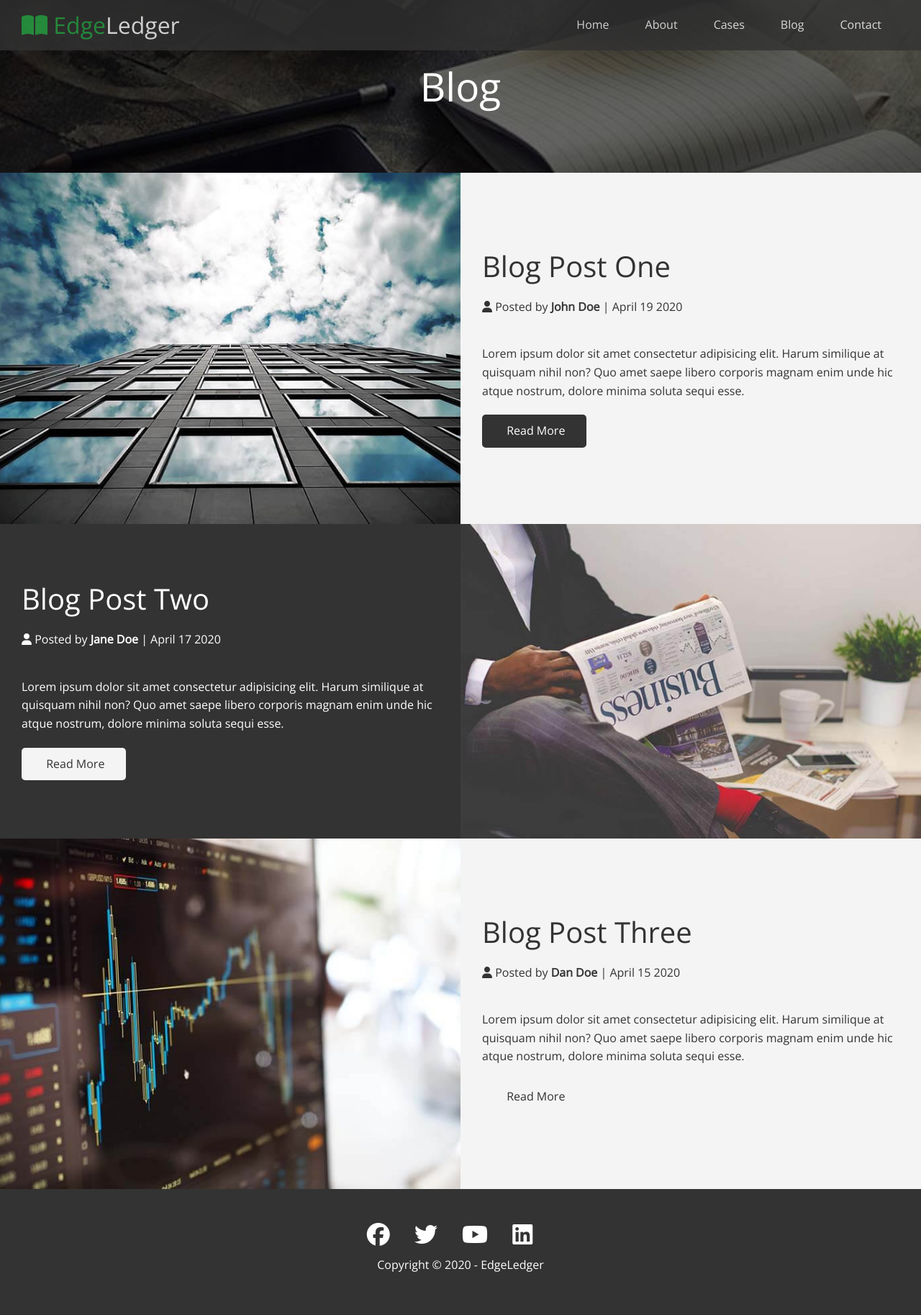
After one commit to winadiw/modern-html-css-course, a PHP site: page /blog.html in a window 1280 px wide. The commit adds this page. Shown: the whole page at 72% size. Run offline with PHP 8.4, Linux system fonts and the light colour scheme; some libraries are stand-ins or nearby versions.

Commit message:
#58 - inner pages

```diff
--- /dev/null
+++ b/edgeledger_website/blog.html
@@ -0,0 +1,108 @@
+<!DOCTYPE html>
+<html lang="en">
+
+<head>
+  <meta charset="UTF-8" />
+  <meta name="viewport" content="width=device-width, initial-scale=1.0" />
+  <script src="https://kit.fontawesome.com/c376bcfedf.js" crossorigin="anonymous"></script>
+  <link rel="stylesheet" href="./css/utilities.css" />
+  <link rel="stylesheet" href="./css/style.css" />
+  <title>Read Our Blog</title>
+</head>
+
+<body id="home">
+  <header class="hero blog">
+    <div id="nav" class="navbar">
+      <h1 class="logo">
+        <span class="text-primary"><i class="fas fa-book-open"></i> Edge</span>Ledger
+      </h1>
+      <nav>
+        <ul>
+          <li><a href="index.html">Home</a></li>
+          <li><a href="index.html#about">About</a></li>
+          <li><a href="index.html#cases">Cases</a></li>
+          <li><a href="index.html#blog">Blog</a></li>
+          <li><a href="index.html#contact">Contact</a></li>
+        </ul>
+      </nav>
+    </div>
+    <div class="content">
+      <h1>Blog</h1>
+    </div>
+  </header>
+
+  <main>
+    <article class="flex-columns">
+      <div class="row">
+        <div class="column">
+          <div class="column-1">
+            <img src="images/blog/blog1.jpg" alt="Blog">
+          </div>
+        </div>
+        <div class="column">
+          <div class="column-2 bg-light">
+            <h2>Blog Post One</h2>
+            <p class="meta"><i class="fas fa-user"></i> Posted by <strong>John Doe</strong> | April 19 2020</p>
+            <p>Lorem ipsum dolor sit amet consectetur adipisicing elit. Harum similique at quisquam nihil non? Quo amet
+              saepe libero corporis magnam enim unde hic atque nostrum, dolore minima soluta sequi esse.</p>
+            <a href="post.html" class="btn btn-dark">
+              <i class="fas fa-chevron"></i>
+              Read More</a>
+          </div>
+        </div>
+      </div>
+    </article>
+    <article class="flex-columns flex-reverse">
+      <div class="row">
+        <div class="column">
+          <div class="column-1">
+            <img src="images/blog/blog2.jpg" alt="Blog">
+          </div>
+        </div>
+        <div class="column">
+          <div class="column-2 bg-dark">
+            <h2>Blog Post Two</h2>
+            <p class="meta"><i class="fas fa-user"></i> Posted by <strong>Jane Doe</strong> | April 17 2020</p>
+            <p>Lorem ipsum dolor sit amet consectetur adipisicing elit. Harum similique at quisquam nihil non? Quo amet
+              saepe libero corporis magnam enim unde hic atque nostrum, dolore minima soluta sequi esse.</p>
+            <a href="post.html" class="btn btn-light">
+              <i class="fas fa-chevron"></i>
+              Read More</a>
+          </div>
+        </div>
+      </div>
+    </article>
+    <article class="flex-columns">
+      <div class="row">
+        <div class="column">
+          <div class="column-1">
+            <img src="images/blog/blog3.jpg" alt="Blog">
+          </div>
+        </div>
+        <div class="column">
+          <div class="column-2 bg-light">
+            <h2>Blog Post Three</h2>
+            <p class="meta"><i class="fas fa-user"></i> Posted by <strong>Dan Doe</strong> | April 15 2020</p>
+            <p>Lorem ipsum dolor sit amet consectetur adipisicing elit. Harum similique at quisquam nihil non? Quo amet
+              saepe libero corporis magnam enim unde hic atque nostrum, dolore minima soluta sequi esse.</p>
+            <a href="post.html" class="btn btn-light">
+              <i class="fas fa-chevron"></i>
+              Read More</a>
+          </div>
+        </div>
+      </div>
+    </article>
+  </main>
+
+  <footer class="footer bg-dark">
+    <div class="social">
+      <a href="#"><i class="fab fa-facebook fa-2x"></i></a>
+      <a href="#"><i class="fab fa-twitter fa-2x"></i></a>
+      <a href="#"><i class="fab fa-youtube fa-2x"></i></a>
+      <a href="#"><i class="fab fa-linkedin fa-2x"></i></a>
+    </div>
+    <p>Copyright &copy; 2020 - EdgeLedger</p>
+  </footer>
+</body>
+
+</html>
--- a/edgeledger_website/css/style.css
+++ b/edgeledger_website/css/style.css
@@ -106,6 +106,11 @@ img {
   background: rgba(0, 0, 0, 0.6);
 }
 
+.hero.blog {
+  background: url('../images/home/blog.jpg') no-repeat center center/cover;
+  height: 30vh;
+}
+
 /* Anything in hero, set the z-index */
 .hero * {
   z-index: 10;
@@ -170,6 +175,30 @@ img {
   margin-top: 20px;
 }
 
+/* Post */
+
+.post {
+  padding: 50px 30px;
+}
+
+.post h2 {
+  font-size: 40px;
+  margin-bottom: 20px;
+  padding-bottom: 10px;
+  border-bottom: #ccc solid 1px;
+}
+
+.post .meta {
+  margin-bottom: 30px;
+}
+
+.post img {
+  width: 400px;
+  border-radius: 50%;
+  display: block;
+  margin: 0 auto 30px;
+}
+
 /* Footer */
 .footer {
   display: flex;
@@ -218,4 +247,8 @@ img {
   .team img {
     width: 70%;
   }
+
+  .post img {
+    width: 300px;
+  }
 }
--- a/edgeledger_website/css/utilities.css
+++ b/edgeledger_website/css/utilities.css
@@ -61,7 +61,7 @@
 }
 
 /* Flex Columns */
-.flex-columns .flex-reverse .row {
+.flex-columns.flex-reverse .row {
   flex-direction: row-reverse;
 }
 
--- a/edgeledger_website/index.html
+++ b/edgeledger_website/index.html
@@ -133,7 +133,7 @@
             <h2>Blog Post One</h2>
             <p>Lorem ipsum dolor sit amet consectetur adipisicing elit. Harum similique at quisquam nihil non? Quo amet
               saepe libero corporis magnam enim unde hic atque nostrum, dolore minima soluta sequi esse.</p>
-            <a href="#" class="btn btn-outline">
+            <a href="blog.html" class="btn btn-outline">
               <i class="fas fa-chevron"></i>
               Read Our Blog</a>
           </div>
```
Also changed, not shown: edgeledger_website/post.html (added, +56 -0 lines).
